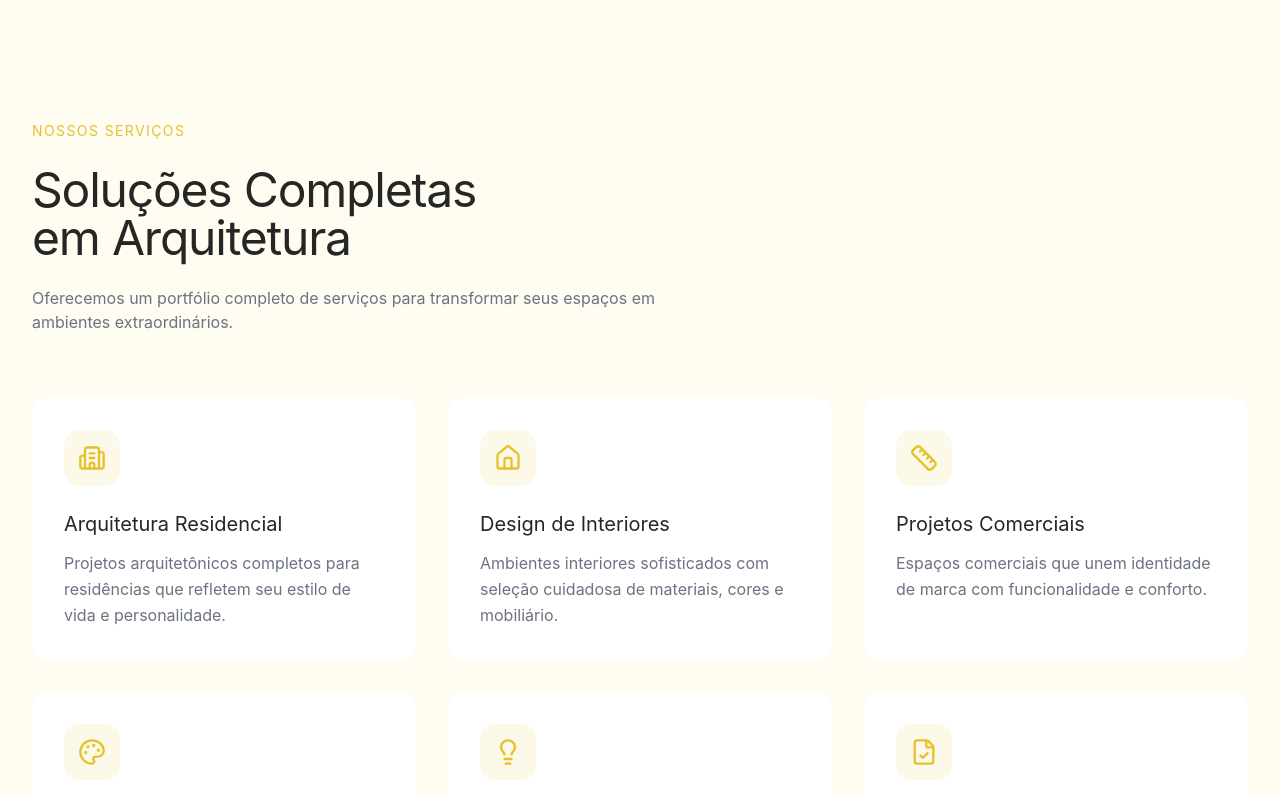
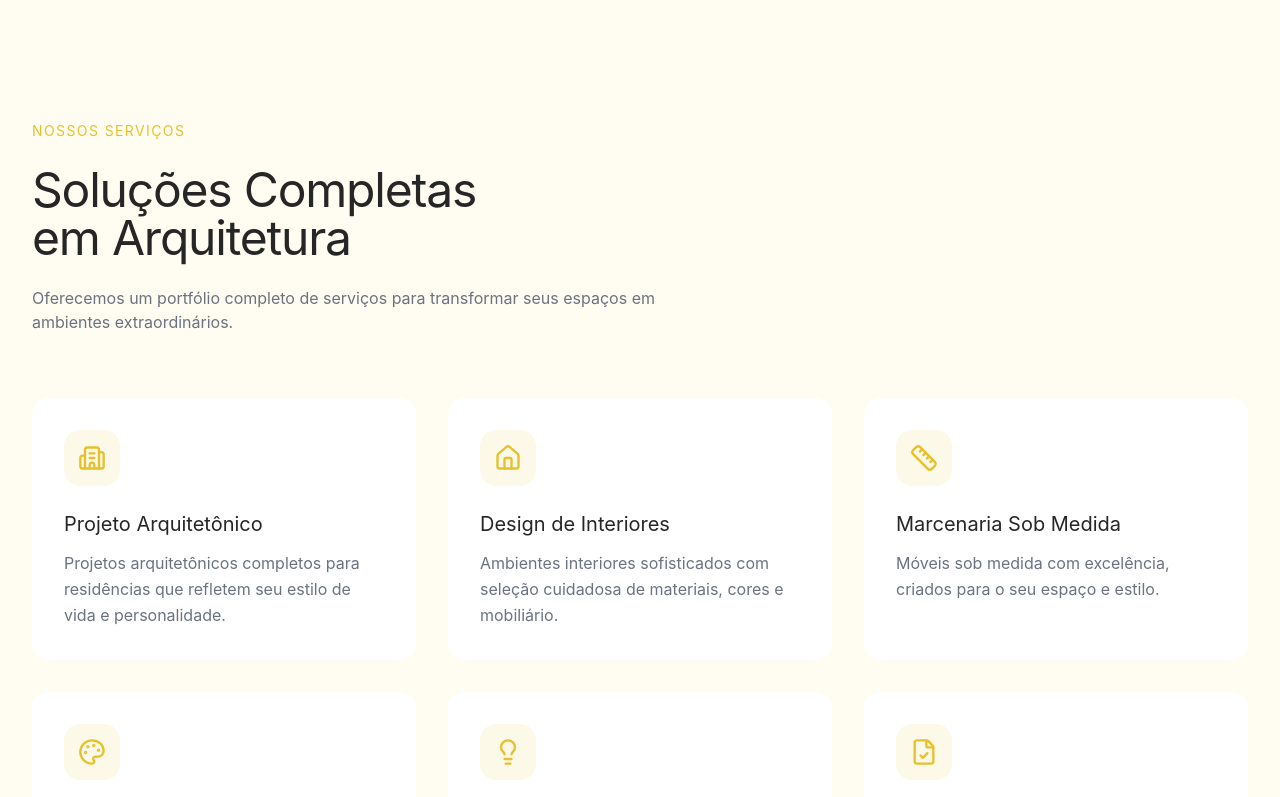
Before and after one commit to mmdress/website, a Next.js app: page / in a window 1280 px wide. Shown: the part 2000-2797 px from the top of the page. Built offline with nearby package versions, Linux system fonts and the light colour scheme.

Commit message:
fix: update project statistics to reflect accurate completed projects count

```diff
--- a/components/sections/about/Stats.tsx
+++ b/components/sections/about/Stats.tsx
@@ -15,7 +15,7 @@ interface Stat {
 const STATS: Stat[] = [
   {
     icon: Building2,
-    value: '150+',
+    value: '300+',
     label: 'Projetos Concluídos',
   },
   {
--- a/components/sections/home/About.tsx
+++ b/components/sections/home/About.tsx
@@ -20,7 +20,7 @@ interface Stat {
 const STATS: Stat[] = [
   {
     icon: Building2,
-    value: '150+',
+    value: '300+',
     label: 'Projetos',
   },
   {
--- a/components/sections/home/Founder.tsx
+++ b/components/sections/home/Founder.tsx
@@ -26,7 +26,7 @@ const CREDENTIALS: Credential[] = [
     icon: Briefcase,
     label: 'Experiência',
     title: '15+ Anos de Atuação',
-    subtitle: '150+ Projetos Executados com Excelência',
+    subtitle: '300+ Projetos Executados com Excelência',
   },
   {
     icon: Award,
@@ -92,7 +92,7 @@ export function Founder() {
               </p>
 
               <p>
-                Com mais de 15 anos de experiência, já liderou mais de 150
+                Com mais de 15 anos de experiência, já liderou mais de 300
                 projetos residenciais e comerciais, sempre com foco na
                 satisfação total do cliente e na excelência de cada detalhe.
               </p>
--- a/components/sections/home/Hero.tsx
+++ b/components/sections/home/Hero.tsx
@@ -121,7 +121,7 @@ const benefits = [
 ];
 
 const statistics = [
-  { value: '+150', label: 'Projetos entregues' },
+  { value: '+300', label: 'Projetos entregues' },
   { value: '+25 MIL', label: 'M² Projetados' },
   { value: '+7', label: 'Anos de experiência' },
 ];
--- a/components/sections/home/Services.tsx
+++ b/components/sections/home/Services.tsx
@@ -21,7 +21,7 @@ interface Service {
 const SERVICES: Service[] = [
   {
     icon: Building2,
-    title: 'Arquitetura Residencial',
+    title: 'Projeto Arquitetônico',
     description:
       'Projetos arquitetônicos completos para residências que refletem seu estilo de vida e personalidade.',
   },
@@ -33,13 +33,13 @@ const SERVICES: Service[] = [
   },
   {
     icon: Ruler,
-    title: 'Projetos Comerciais',
+    title: 'Marcenaria Sob Medida',
     description:
-      'Espaços comerciais que unem identidade de marca com funcionalidade e conforto.',
+      'Móveis sob medida com excelência, criados para o seu espaço e estilo.',
   },
   {
     icon: Palette,
-    title: 'Consultoria de Design',
+    title: 'Consultoria',
     description:
       'Orientação especializada para escolha de acabamentos, cores e elementos decorativos.',
   },
--- a/components/sections/projects/ProjectsStats.tsx
+++ b/components/sections/projects/ProjectsStats.tsx
@@ -5,7 +5,7 @@ interface Stat {
 
 const STATS: Stat[] = [
   {
-    value: '150+',
+    value: '300+',
     label: 'Projetos Entregues',
   },
   {
```
